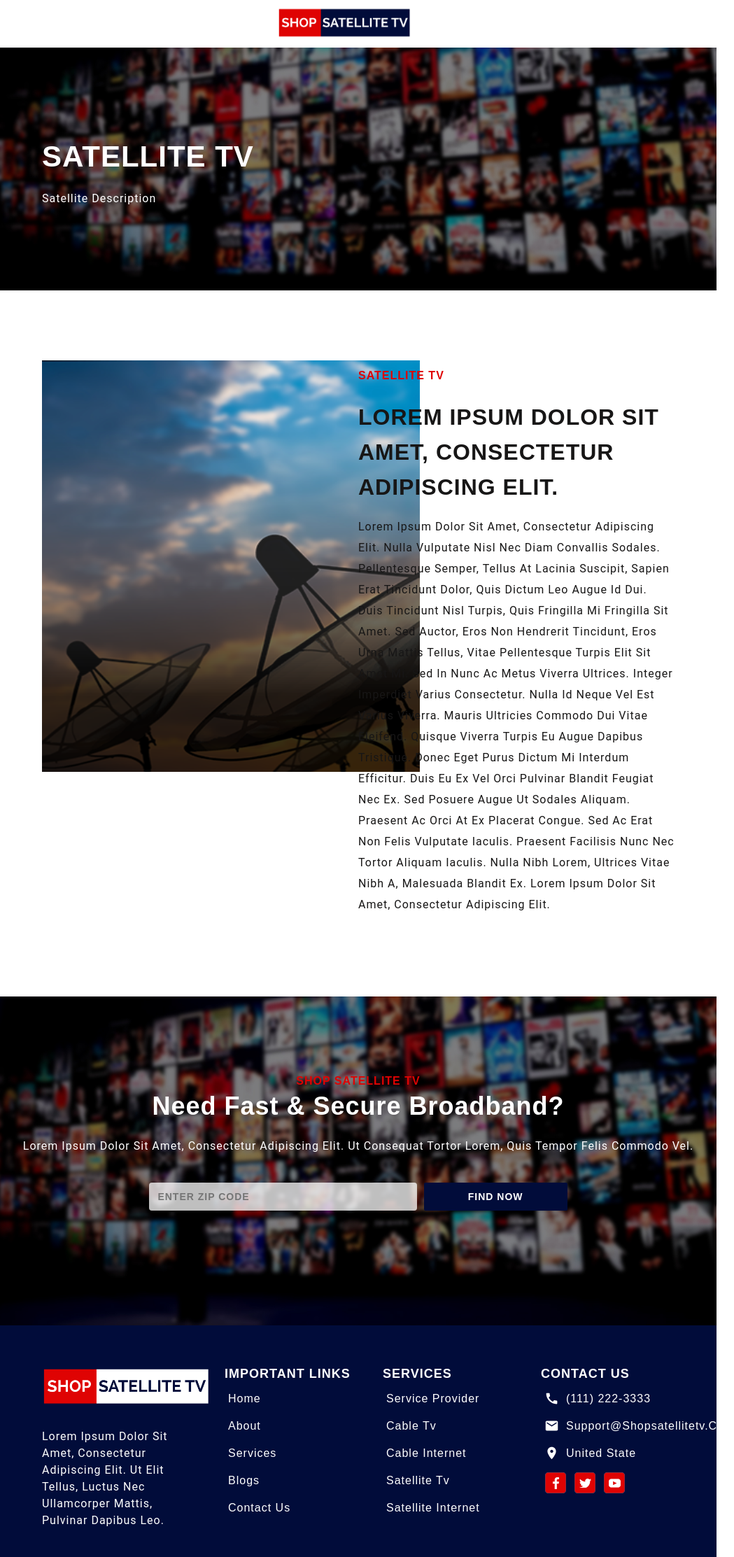
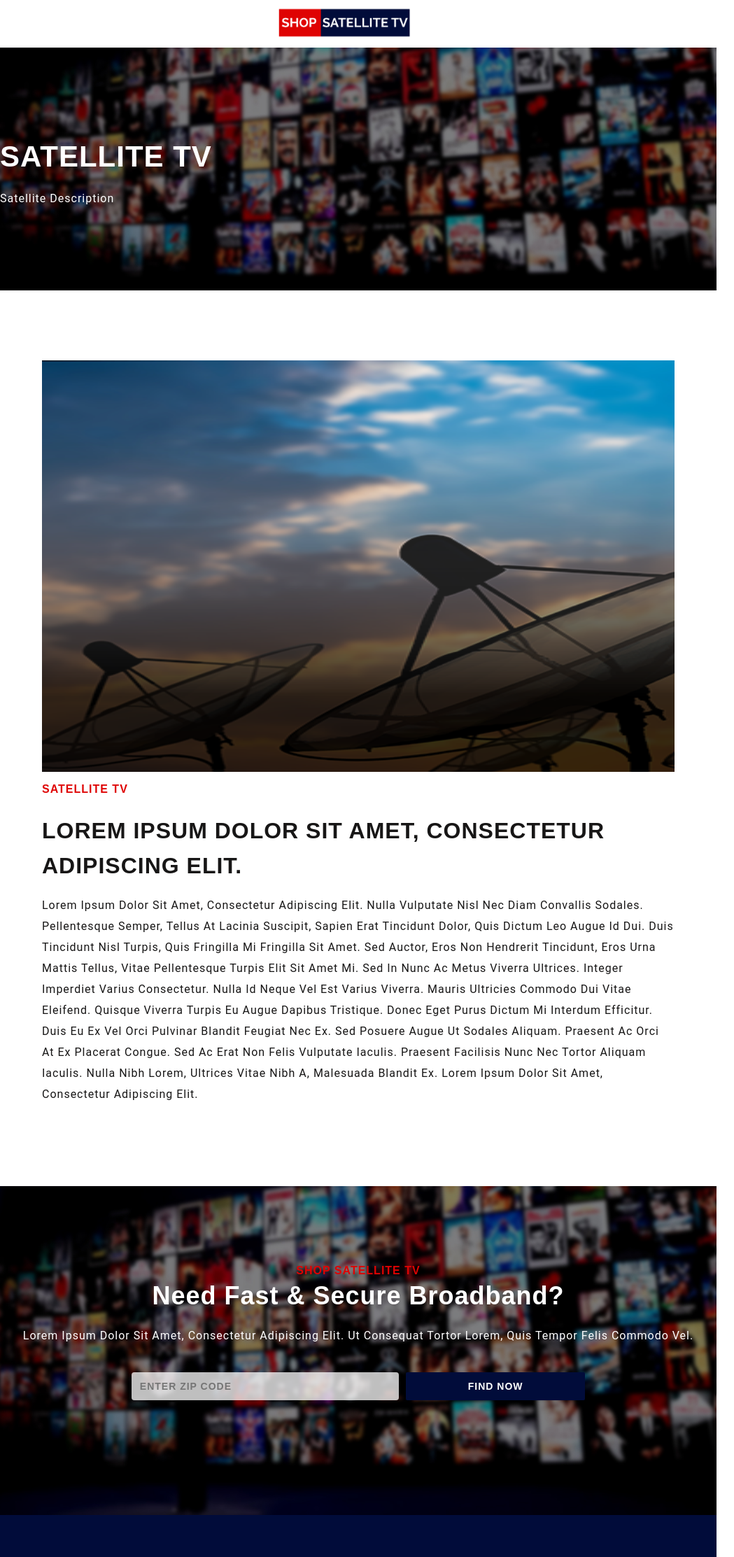
Before and after one commit to Sherdil07/CableTv, a React (Create React App) app: page /services/satellite-tv in a window 1024 px wide. Shown: the top 2225 px of the page at 70% size, 1049 px wide, since content can reach past the window. Built offline with nearby package versions, Linux system fonts and the light colour scheme.

Commit message:
Committing local changes before merge

```diff
--- a/src/pages/ContactForm.jsx
+++ b/src/pages/ContactForm.jsx
@@ -31,7 +31,7 @@ function ContactForm() {
   };
 
   return (
-    <div>
+    <div className="row">
       <form onSubmit={handleSubmit}>
         <div>
           <label htmlFor="name">Name</label>
--- a/src/pages/ServiceProviders.jsx
+++ b/src/pages/ServiceProviders.jsx
@@ -43,7 +43,9 @@ const ServiceProvider = () => {
             <h1>40 MB</h1>
             <h2>PER Second</h2>
           </div>
-          <img src={ServiceImage} alt="" />
+          <div className="serviceimg">
+            <img src={ServiceImage} alt="" />
+          </div>
         </div>
       </div>
     </div>
--- a/src/styles/AboutSatellite.css
+++ b/src/styles/AboutSatellite.css
@@ -85,3 +85,8 @@
   background-color: #df0303;
   box-shadow: 0 6px 12px rgba(223, 3, 3, 0.4);
 }
+@media only screen and (max-width: 1024px) {
+  .SatelliteBG {
+    background-position: inherit !important;
+  }
+}
--- a/src/styles/BlogArticles.css
+++ b/src/styles/BlogArticles.css
@@ -125,3 +125,13 @@
   color: #df0303;
   transform: translateY(-5px);
 }
+@media only screen and (max-width: 1024px) {
+  .card-1,
+  .card-2,
+  .card-3 {
+    margin-bottom: 50px;
+  }
+  .cards-container {
+    flex-wrap: wrap;
+  }
+}
--- a/src/styles/ContactForm.css
+++ b/src/styles/ContactForm.css
@@ -44,3 +44,9 @@ button[type="submit"]:hover {
   width: 548px;
   height: 96px;
 }
+@media only screen and (max-width: 1024px) {
+.row {
+  display: flex;
+  flex-wrap: wrap;
+}
+}
--- a/src/styles/Footer.css
+++ b/src/styles/Footer.css
@@ -91,3 +91,12 @@
 .MuiSvgIcon-root.MuiSvgIcon-fontSizeMedium.css-i4bv87-MuiSvgIcon-root {
   padding-right: 10px;
 }
+@media only screen and (max-width: 1024px) {
+  .col-3 {
+    width: 50%;
+    padding-bottom: 40px;
+  }
+  .postFooter {
+    margin-top: 0px;
+  }
+}
--- a/src/styles/HeroCommon.css
+++ b/src/styles/HeroCommon.css
@@ -4,3 +4,11 @@
   padding-left: 60px;
   padding-right: 60px;
 }
+@media only screen and (max-width: 1024px) {
+  .HeroBackground {
+    padding-left: 0px;
+  }
+  .btn-findnow{
+    width: 25%;
+  }
+}
--- a/src/styles/Home.css
+++ b/src/styles/Home.css
@@ -72,3 +72,10 @@ input.searchBar {
   margin-top: 20px;
   text-align: left;
 }
+
+@media only screen and (max-width: 1024px) {
+  .mainContent .subTitle {
+    font-size: 25px;
+    font-size: 14px
+  }
+}
--- a/src/styles/Navbar.css
+++ b/src/styles/Navbar.css
@@ -71,9 +71,9 @@
     display: none;
   }
 
-  .rightSide {
+  /* .rightSide {
     display: flex;
-  }
+  } */
   .menu-button {
     display: none;
   }
--- a/src/styles/ProvidersCommon.css
+++ b/src/styles/ProvidersCommon.css
@@ -40,3 +40,14 @@
   text-align: left;
   text-transform: capitalize;
 }
+@media only screen and (max-width: 1024px) {
+  .row {
+    flex-wrap: wrap;
+  }
+  .content .row .col-6 {
+    width: 100%;
+  }
+  .col-6 .LeftSide img {
+    width: 100%;
+  }
+}
--- a/src/styles/ServiceProvider.css
+++ b/src/styles/ServiceProvider.css
@@ -51,3 +51,11 @@
 .rightSide {
   position: relative;
 }
+@media only screen and (max-width: 1024px) {
+  .AboutContent {
+    flex-wrap: wrap;
+  }
+  .AboutContent .RightSide {
+    margin: 0px;
+  }
+}
```
